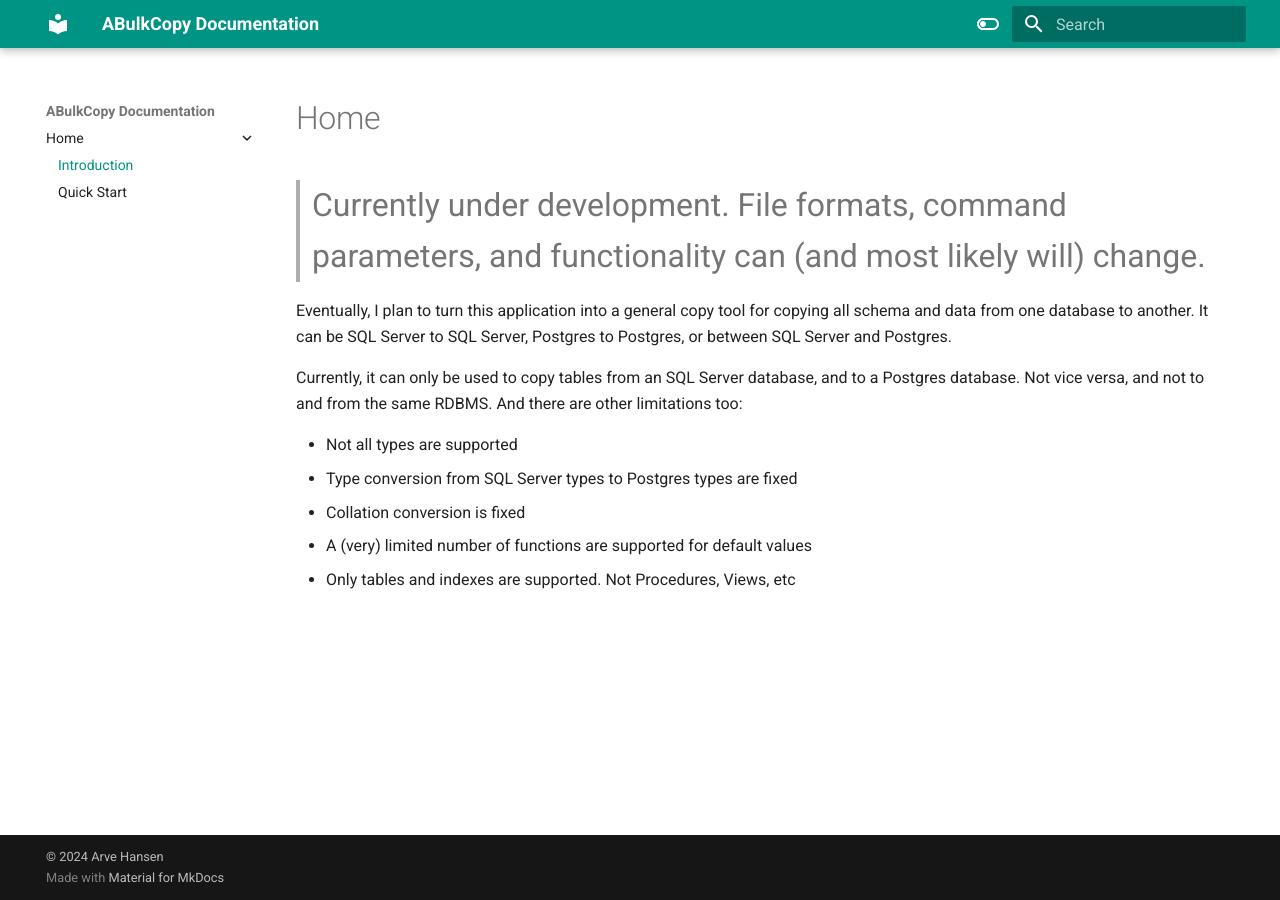
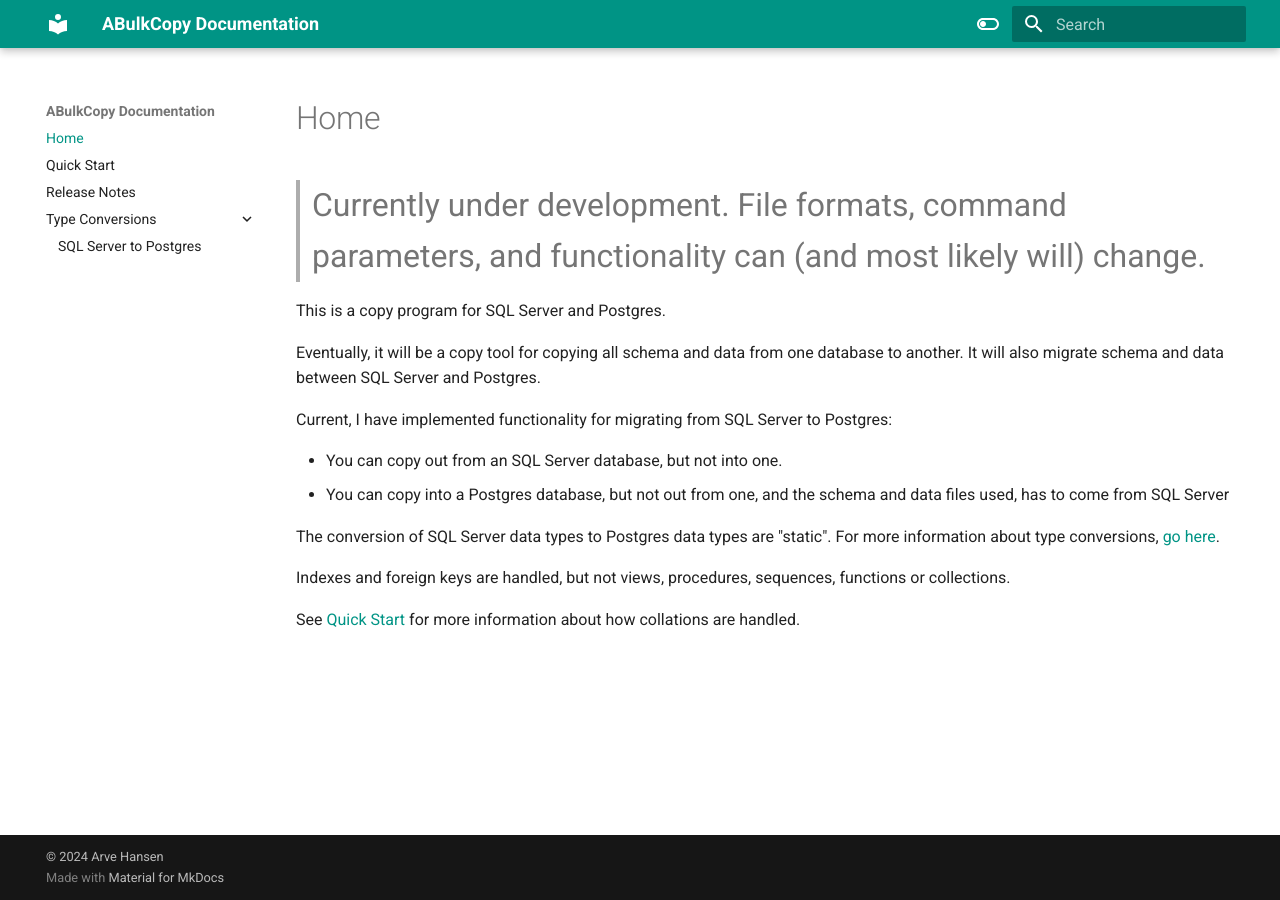
Before and after one commit to ArveH/ABulkCopy.Docs, an MkDocs documentation site: the page built from docs/index.md, in a window 1280 px wide. Built offline with MkDocs 1.6.1 and Material for MkDocs 9.7.7, drawn with Linux system fonts in a browser that asks for light colours.

```diff
--- a/docs/index.md
+++ b/docs/index.md
@@ -2,12 +2,17 @@
 
 > <span style="font-size:2em;">Currently under development. File formats, command parameters, and functionality can (and most likely will) change.</span>
 
-Eventually, I plan to turn this application into a general copy tool for copying all schema and data from one database to another. It can be SQL Server to SQL Server, Postgres to Postgres, or between SQL Server and Postgres.
+This is a copy program for SQL Server and Postgres.
 
-Currently, it can only be used to copy tables from an SQL Server database, and to a Postgres database. Not vice versa, and not to and from the same RDBMS. And there are other limitations too:
+Eventually, it will be a copy tool for copying all schema and data from one database to another. It will also migrate schema and data between SQL Server and Postgres.
 
-* Not all types are supported
-* Type conversion from SQL Server types to Postgres types are fixed
-* Collation conversion is fixed
-* A (very) limited number of functions are supported for default values
-* Only tables and indexes are supported. Not Procedures, Views, etc
+Current, I have implemented functionality for migrating from SQL Server to Postgres:
+
+- You can copy out from an SQL Server database, but not into one.
+- You can copy into a Postgres database, but not out from one, and the schema and data files used, has to come from SQL Server
+
+The conversion of SQL Server data types to Postgres data types are "static". For more information about type conversions, [go here](./type_mss_pg.md).
+
+Indexes and foreign keys are handled, but not views, procedures, sequences, functions or collections.
+
+See [Quick Start](./quick_start.md) for more information about how collations are handled.
--- a/mkdocs.yml
+++ b/mkdocs.yml
@@ -1,8 +1,10 @@
 site_name: ABulkCopy Documentation
 nav:
-  - Home:
-    - Introduction: index.md
-    - 'Quick Start': quick_start.md
+  - Home: index.md
+  - 'Quick Start': quick_start.md
+  - Release Notes: release_notes.md
+  - Type Conversions:
+    - SQL Server to Postgres: type_mss_pg.md
 
 theme:
   name: material
@@ -40,6 +42,10 @@ markdown_extensions:
       pygments_lang_class: true
   - pymdownx.inlinehilite
   - pymdownx.snippets
+  - attr_list
+  - pymdownx.emoji:
+      emoji_index: !!python/name:material.extensions.emoji.twemoji
+      emoji_generator: !!python/name:material.extensions.emoji.to_svg
 
 copyright: |
   &copy; 2024 <a href="https://github.com/arveh" target="_blank" rel="noopener">Arve Hansen</a>
```
Also changed, not shown: docs/release_notes.md (added, +18 -0 lines), docs/type_mss_pg.md (added, +21 -0 lines).
